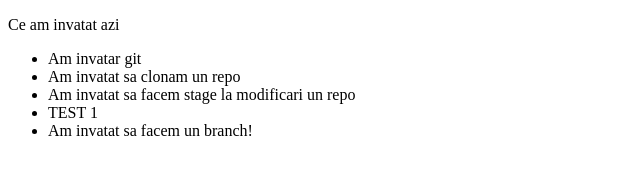
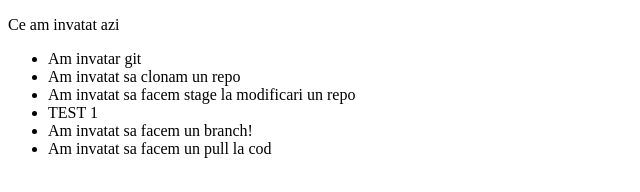
Before and after one commit to Bogdanubv/fe13-practice-git, a plain HTML site: page index.html in a window 1280 px wide. Shown: the whole page, without its empty margins (0-640 px from the left). Drawn offline with Linux system fonts and the light colour scheme.

Commit message:
Am adaugat o noua list item

```diff
--- a/index.html
+++ b/index.html
@@ -15,6 +15,7 @@
             <li>Am invatat sa facem stage la modificari un repo</li>
             <li>TEST 1</li>
             <li>Am invatat sa facem un  branch!</li>
+            <li>Am invatat sa facem un  pull la cod</li>
         </ul>
     </section>
 </body>
```
